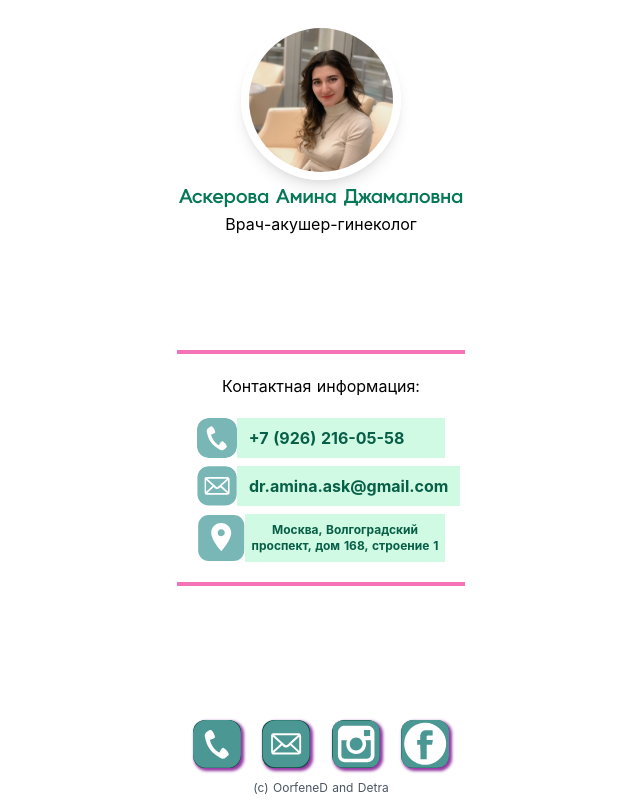
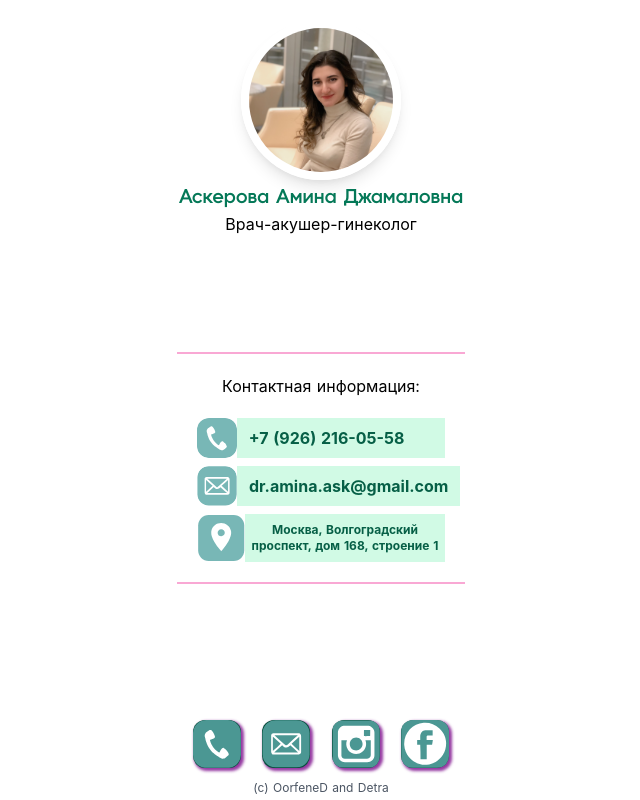
Before and after one commit to OorfeneD/aab-business-card, a Nuxt app: page / in a window 1280 px wide. Shown: the whole page, without its empty margins (319-959 px from the left). Built offline with nearby package versions, Linux system fonts and the light colour scheme.

Commit message:
fix: divider style

```diff
--- a/components/Divider.vue
+++ b/components/Divider.vue
@@ -1,5 +1,5 @@
 <template>
-  <span class="h-1 w-full bg-pink-400 " />
+  <span class="h-0.5 w-full bg-pink-300 " />
 </template>
 
 <script>
```
